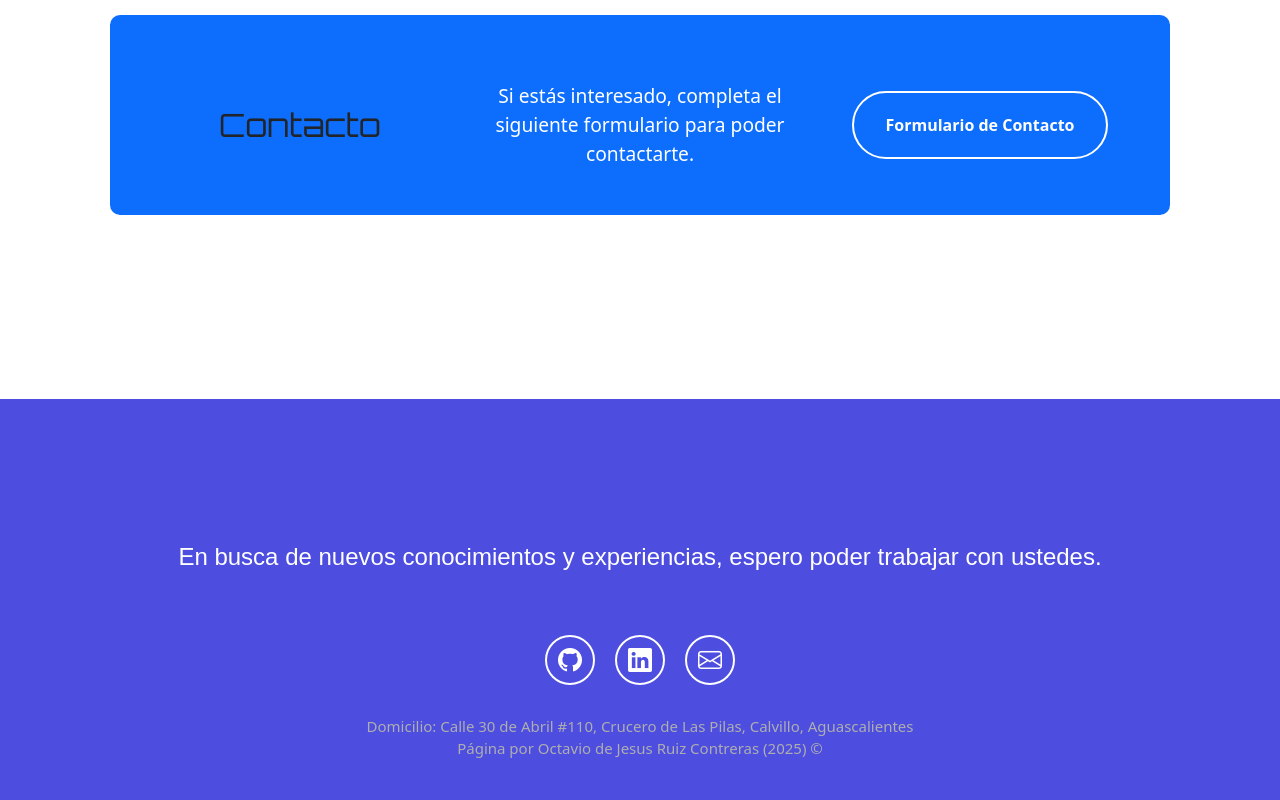
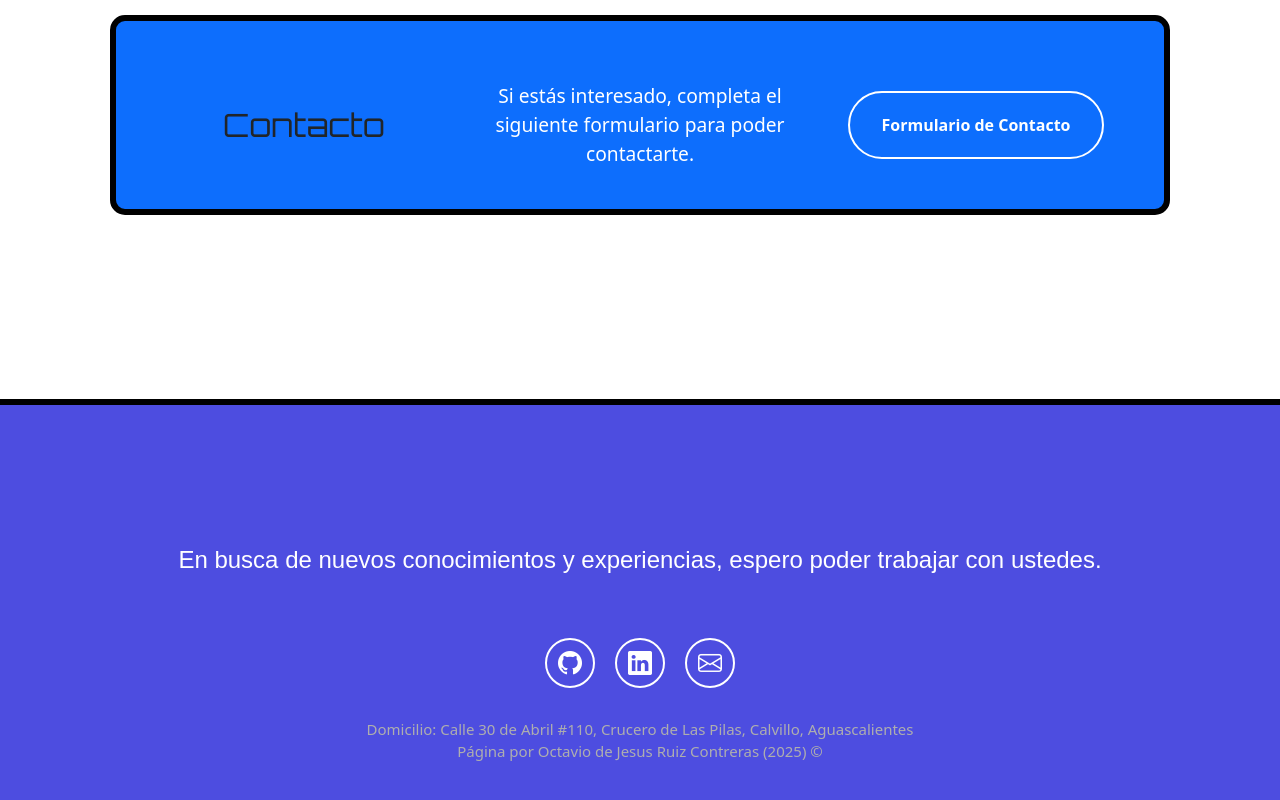
Before and after one commit to AndrosRC/PortafolioWeb, a plain HTML site: page index.html in a window 1280 px wide. Shown: the part 3279-4079 px from the top of the page. Drawn offline with nearby package versions, Linux system fonts and the light colour scheme.

Commit message:
Cambios pequeños en estilos

```diff
--- a/style.css
+++ b/style.css
@@ -285,6 +285,8 @@ h1 {
   background-color: rgb(13, 110, 253);
   border-radius: 10px;
   box-shadow: 0px 1px 4px 1px white;
+  border: 6px solid black;
+  border-radius: 15px;
 }
 
 .contacto .row {
@@ -326,7 +328,7 @@ h1 {
 
 /* Modal de Contacto */
 .modal-content {
-  background-color: rgb(13, 110, 253); /* Color azul de la sección contacto */
+  background-color: rgb(13, 110, 253);
   border-radius: 10px;
   box-shadow: 0px 1px 4px 1px black;
 }
@@ -398,6 +400,7 @@ footer {
 .footerContenido {
   color: white;
   background-color: #4d4de0;
+  border-top: 6px solid black;
 }
 
 .footer-texto {
```
